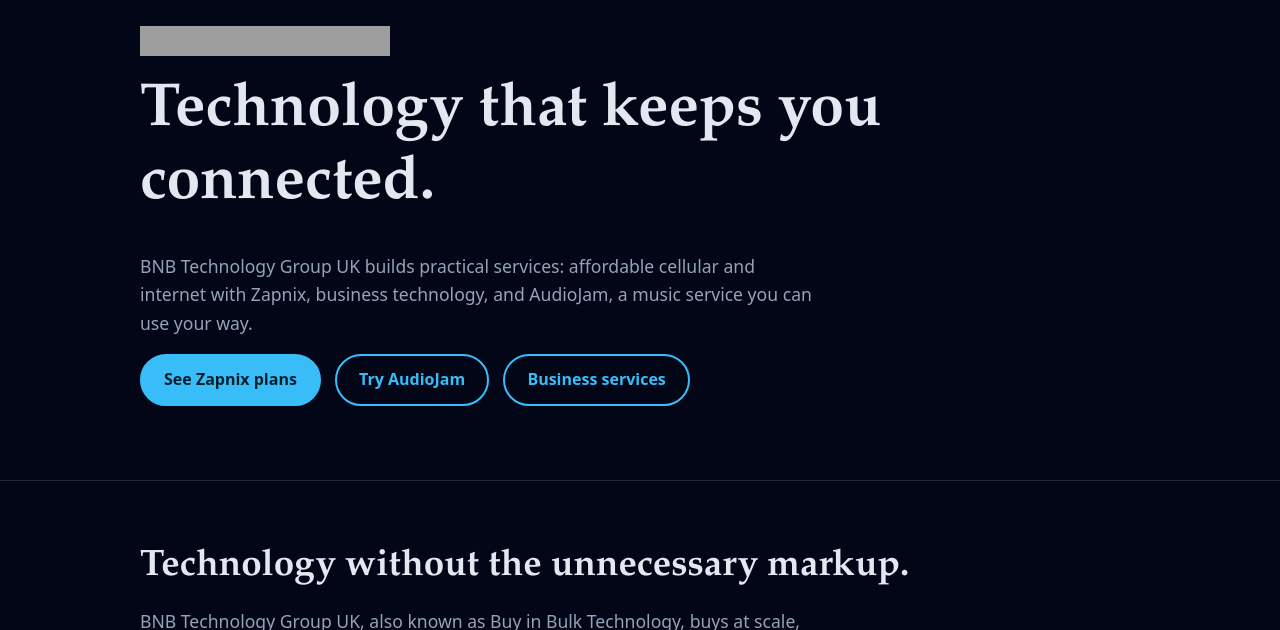
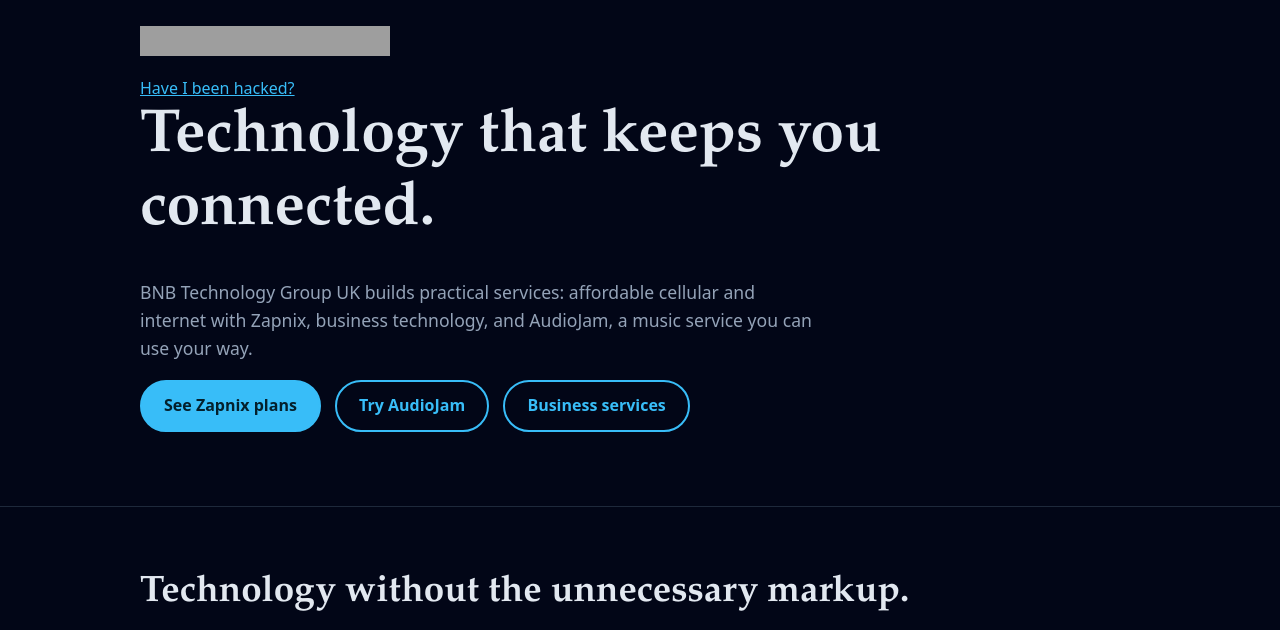
Before and after one commit to Quillkeeper0/bnbtech.uk, a plain HTML site: page index.html in a window 1280 px wide. Shown: the part 75-705 px from the top of the page. Drawn offline with Linux system fonts and the light colour scheme; grey boxes are pictures that could not be loaded.

Commit message:
Update index.html

```diff
--- a/index.html
+++ b/index.html
@@ -115,6 +115,8 @@
 <section class="hero">
  <div class="wrap">
   <div class="hero-status"><iframe src="https://bnbtech.betteruptime.com/badge?theme=dark" title="BNB Tech live status badge" width="250" height="30" frameborder="0" scrolling="no" style="color-scheme:normal"></iframe></div>
+<a href="https://pink-michell-7.tiiny.site
+">Have I been hacked?</a>
   <h1>Technology that keeps you connected.</h1>
   <p class="lead">BNB Technology Group UK builds practical services: affordable cellular and internet with Zapnix, business technology, and AudioJam, a music service you can use your way.</p>
   <a class="btn" href="#zapnix">See Zapnix plans</a>
```
